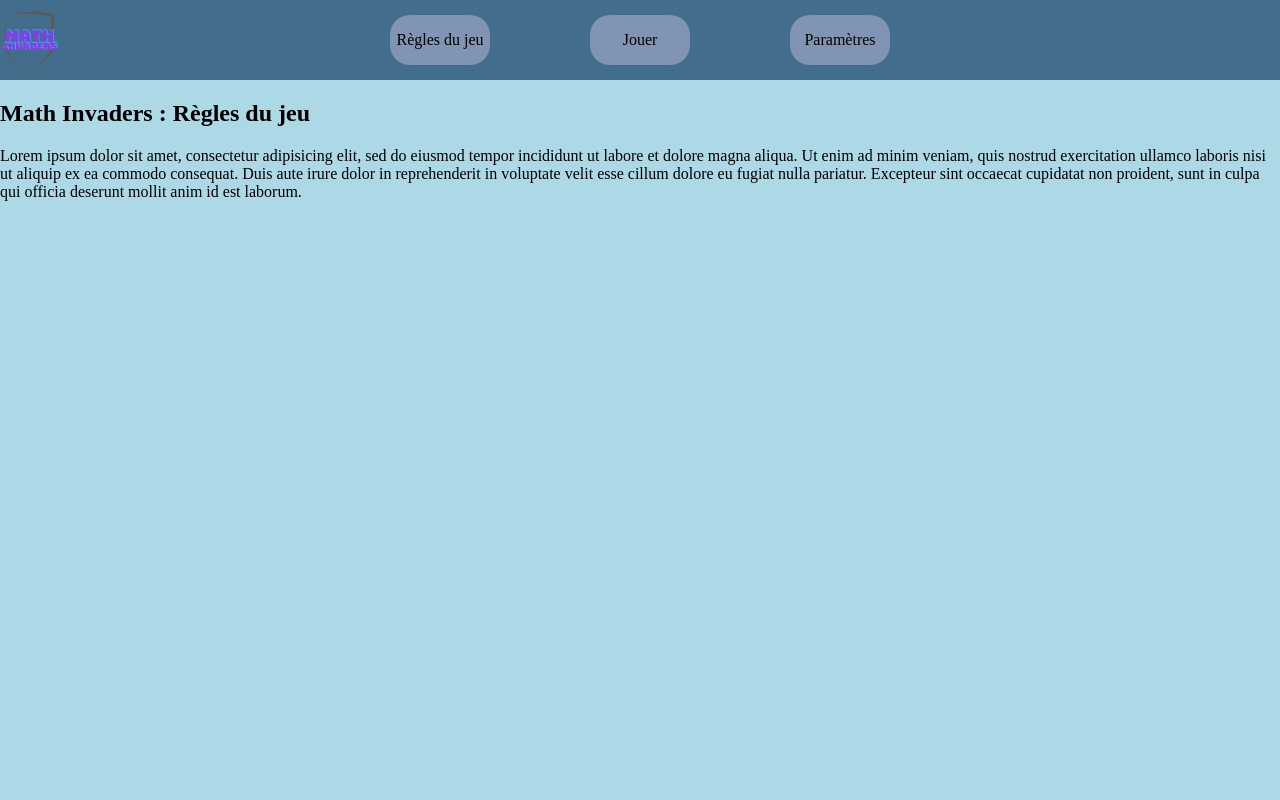
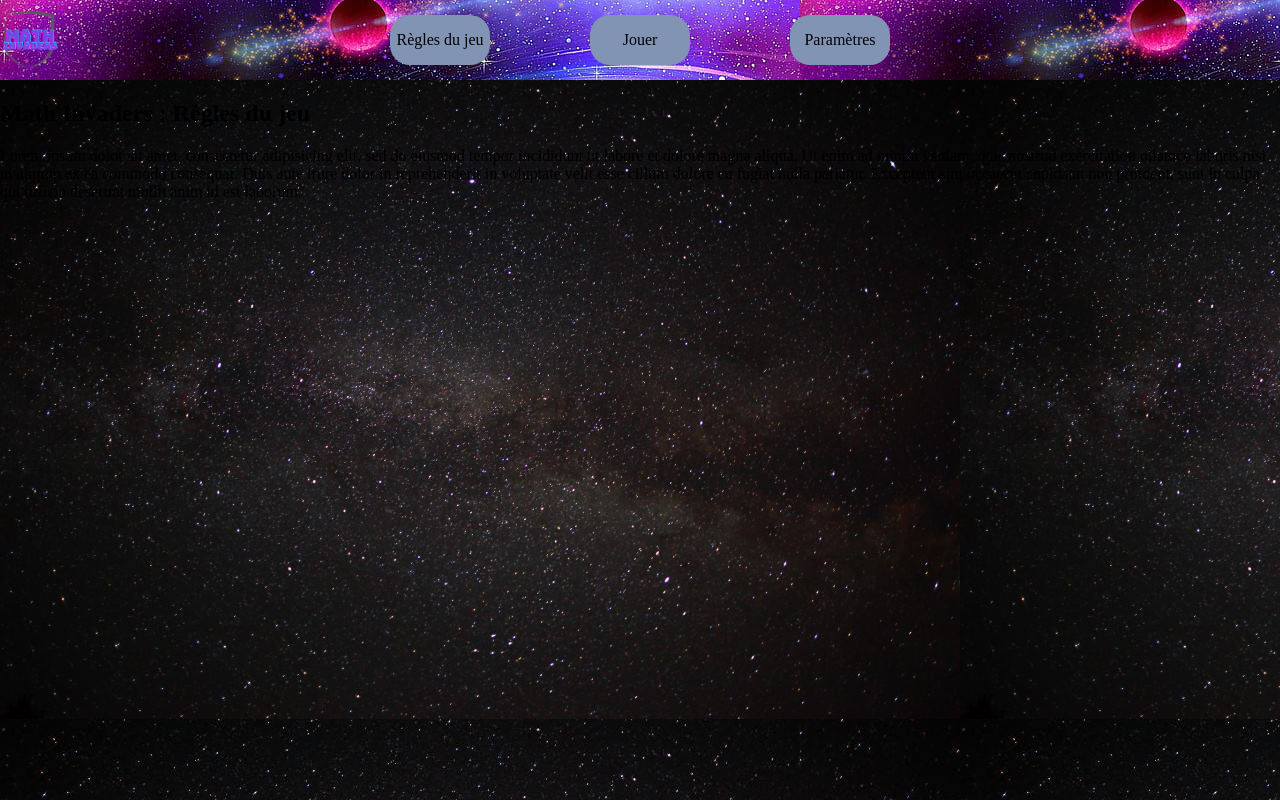
Before and after one commit to Craftor3000/Math-Invaders, a plain HTML site: page math_invaders.html in a window 1280 px wide. Drawn offline with Linux system fonts and the light colour scheme.

Commit message:
fond nav

```diff
--- a/styles/math_invaders.css
+++ b/styles/math_invaders.css
@@ -1,5 +1,4 @@
 body {
-	background-color: lightblue;
 	margin: 0px;
 	height: 100%;
 	overflow: hidden;
@@ -10,10 +9,10 @@ nav {
 	height: 10%;
 	position: absolute;
 	top: 0px;
-	background-color: #436d8c;
 	display: flex;
 	justify-content: center;
 	align-items: center;
+    background-image: url("../images/fond_de_nav.jpg");
 }
 
 article , .fenetres {
@@ -57,6 +56,9 @@ img#logo {
 
 #f_regles {
 	visibility: visible;
+	background-image: url("../images/fond_du_accueil.jpg");
+	background-color: transparent;
+	font-family: serif;
 }
 #f_jeu {
 	visibility: hidden;
```
Also changed, not shown: math_invaders.html (+2 -1 lines).
